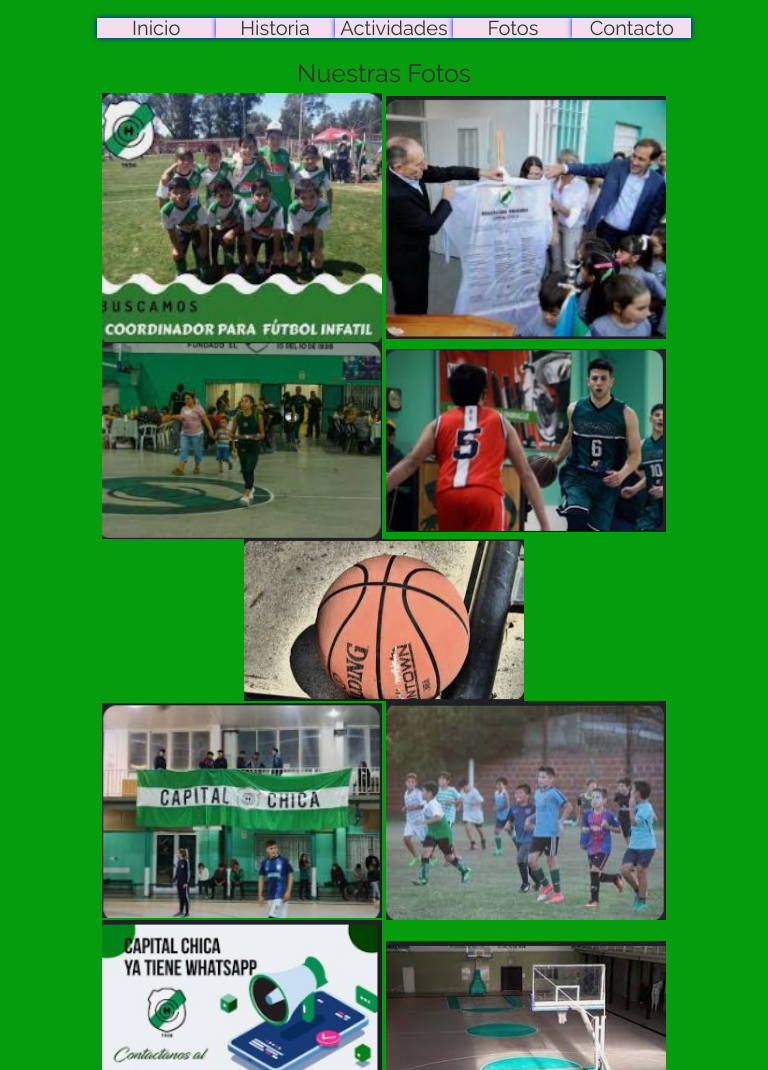
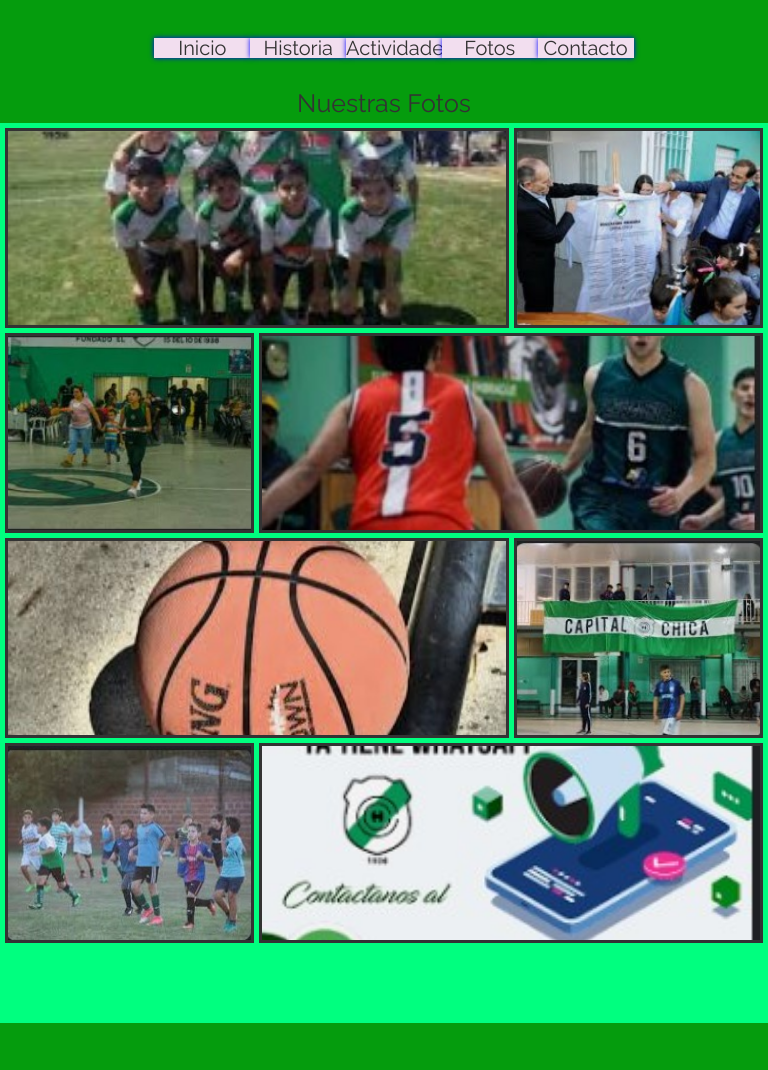
Before and after one commit to rubendns/PreEntrega2_DW, a plain HTML site: page pages/fotos.html in a window 768 px wide. Shown: the part 109-1179 px from the top of the page. Drawn offline with nearby package versions, Linux system fonts and the light colour scheme.

Commit message:
grid a seccion de fotos

```diff
--- a/css/style.css
+++ b/css/style.css
@@ -18,16 +18,134 @@ body {
 
 }
 
+.contenedor {
+    text-align: center;
+    max-width: 120rem;
+    margin: 0 auto;
+}
+
+.galeria{
+    width: 100%;
+    min-height: 900px;
+    background-color: springgreen;
+    display: grid;
+    grid-template-columns: repeat(1, 1fr);
+    grid-template-rows: repeat(8, 200px);
+    padding: 5px;
+    grid-gap: 5px;
+}
+
+.foto{
+    border: 3px solid #333;
+    background-size: cover;
+    background-position: center;
+}
+
+.foto1{
+    background-image: url(/img/foto1.jpg);
+    /* grid-column: 1/2;
+    grid-row: 1/3; */
+}
+
+.foto2{
+    background-image: url(/img/foto2.jpg);
+    /* grid-column: 2/3;
+    grid-row: 1/2; */
+}
+
+.foto3{
+    background-image: url(/img/foto3.jpg);
+    /* grid-column: 3/5;
+    grid-row: 1/2; */
+}
+
+.foto4{
+    background-image: url(/img/foto4.jpg);
+    /* grid-column: 2/3;
+    grid-row: 2/4; */
+}
+
+.foto5{
+    background-image: url(/img/foto5.jpg);
+    /* grid-column: 3/4;
+    grid-row: 2/3; */
+}
+
+.foto6{
+    background-image: url(/img/foto6.jpg);
+    /* grid-column: 4/5;
+    grid-row: 2/3; */
+}
+
+.foto7{
+    background-image: url(/img/foto7.jpg);
+    /* grid-column: 1/2;
+    grid-row: 3/4;*/
+}
+
+.foto8{
+    background-image: url(/img/foto8.jpg);
+    /* grid-column: 3/5;
+    grid-row: 3/4; */
+}
+
+@media only screen and (min-width:480px){
+    .galeria{
+        grid-template-columns: 1fr 1fr;
+        grid-template-rows: repeat(4, 200px);
+    }
+}
+
+@media only screen and (min-width: 768px) and (max-width: 1023px) {
+    .galeria{
+        grid-template-columns: repeat(3, 1fr);
+    }
+    .foto1{
+        grid-column: 1/3;
+        grid-row: 1/2;
+    }
+    .foto2{
+        grid-column: 3/4;
+        grid-row: 1/2;
+    }
+    .foto3{
+        grid-column: 1/2;
+        grid-row: 2/3;
+    }
+    .foto4{
+        grid-column: 2/4;
+        grid-row: 2/3;
+    }
+    .foto5{
+        grid-column: 1/3;
+        grid-row: 3/4;
+    }
+    .foto6{
+        grid-column: 3/4;
+        grid-row: 3/4;
+    }
+    .foto7{
+        grid-column: 1/2;
+        grid-row: 4/5;
+    }
+    .foto8{
+        grid-column: 2/4;
+        grid-row: 4/5;
+    }
+}
+
+@media only screen and (min-width:1024px){
+    .galeria{
+        grid-template-columns: repeat (4 1fr);
+        grid-template-rows: 200px 200px;
+    }
+}
+
 .historia {
     width: 300px;
     height: auto;
     text-align: center;
 }
-
-.contenedor {
-    text-align: center;
-}
-
 
 .actividad {
     max-width: 120rem;
@@ -58,7 +176,15 @@ h3 {
     text-align: center;
 }
 
+.header {
+    display: flex;
+    flex-direction: column;
+}
 
+.header .encabezado {
+    display: flex;
+    margin-top: 1rem;
+}
 .header h1 {
     font-weight: lighter;
 }
@@ -74,7 +200,7 @@ h3 {
 
 
 .barra {
-    width: 80%;
+    width: 65%;
     margin: 2rem auto;
 }
 
@@ -136,14 +262,22 @@ h3 {
     background: hsla(9, 22%, 18%, 0.542);
     ;
 }
-
+.imagenes {
+    display: flex;
+}
 
 .main {
+    height:  76vh;
     background-color: #5dbd62;
     text-align: center;
 }
 
-
+.footer {
+    display: flex;
+    margin-top: 5rem;
+    margin-bottom: 1rem;
+    flex-direction: column;
+}
 .footer .redes {
     text-align: center;
 }
--- a/pages/fotos.html
+++ b/pages/fotos.html
@@ -33,21 +33,15 @@
   <main class="contenedor">
     <h2>Nuestras Fotos</h2>
     <div>
-      <div class="actividad">
-        <img class="imagen" src="../img/foto1.jpg" alt="foto1">
-        <img class="imagen" src="../img/foto2.jpg" alt="foto2">
-        <img class="imagen" src="../img/foto3.jpg" alt="foto3">
-        <img class="imagen" src="../img/foto4.jpg" alt="foto4">
-        <img class="imagen" src="../img/foto5.jpg" alt="foto5">
-      </div>
-    </div>
-    <div>
-      <div class="actividad">
-        <img class="imagen" src="../img/foto6.jpg" alt="foto6">
-        <img class="imagen" src="../img/foto7.jpg" alt="foto7">
-        <img class="imagen" src="../img/foto8.jpg" alt="foton8">
-        <img class="imagen" src="../img/foto9.jpg" alt="foto9">
-        <img class="imagen" src="../img/foto10.jpg" alt="foto10">
+      <div class="galeria">
+        <div class="foto1 foto" ></div>
+        <div class="foto2 foto" ></div>
+        <div class="foto3 foto" ></div>
+        <div class="foto4 foto" ></div>
+        <div class="foto5 foto" ></div>
+        <div class="foto6 foto" ></div>
+        <div class="foto7 foto" ></div>
+        <div class="foto8 foto" ></div>
       </div>
     </div>
   </main>
```
